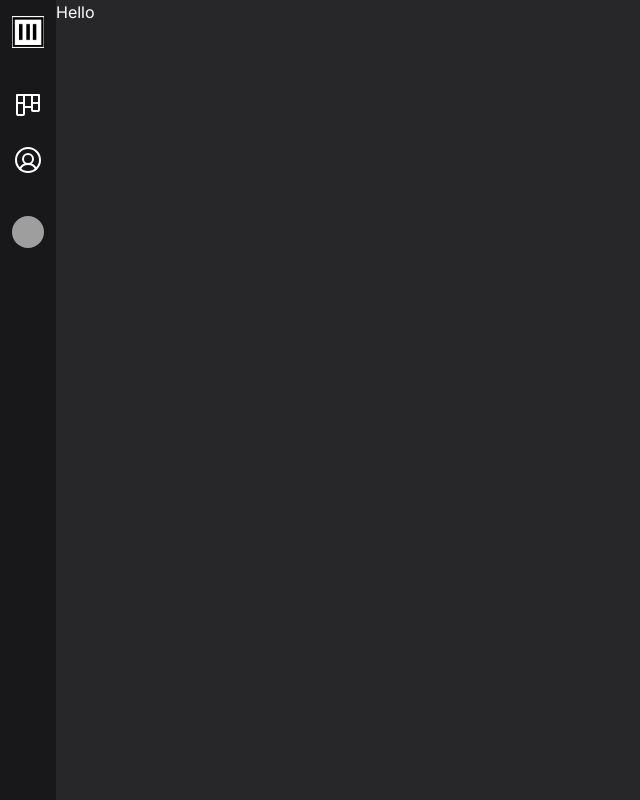
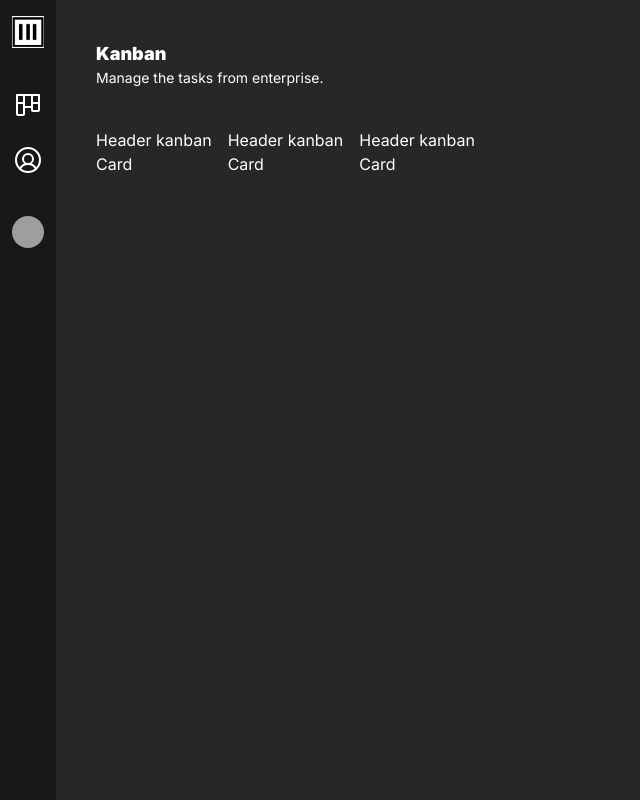
Before and after one commit to Kelvis-fernando/kanban-app, a React (Vite) app: page / in a window 1280 px wide. Shown: the whole page, without its empty margins (0-640 px from the left). Built offline with nearby package versions, Linux system fonts and the light colour scheme; grey boxes are pictures that could not be loaded.

Commit message:
structure to kanban created, and componentized the header pages

```diff
--- /dev/null
+++ b/src/components/HeaderPage.tsx
@@ -0,0 +1,15 @@
+interface HeaderPageProps {
+  title: string;
+  subtitle: string;
+}
+
+const HeaderPage = ({ title, subtitle }: HeaderPageProps) => {
+  return (
+    <div className="mb-10">
+      <h1 className="font-black text-lg">{title}</h1>
+      <h3 className="text-sm">{subtitle}</h3>
+    </div>
+  );
+};
+
+export default HeaderPage;
--- a/src/pages/Kanban.tsx
+++ b/src/pages/Kanban.tsx
@@ -1,7 +1,28 @@
+import HeaderPage from "../components/HeaderPage";
 const Kanban = () => {
   return (
-    <div>
-      <h1>Hello</h1>
+    <div className="m-10">
+      <HeaderPage title={"Kanban"} subtitle={"Manage the tasks from enterprise."} />
+      <div className="grid grid-cols-3 grid-flow-col gap-4">
+        <div>
+          <div>Header kanban</div>
+          <div>
+            <div>Card</div>
+          </div>
+        </div>
+        <div>
+          <div>Header kanban</div>
+          <div>
+            <div>Card</div>
+          </div>
+        </div>
+        <div>
+          <div>Header kanban</div>
+          <div>
+            <div>Card</div>
+          </div>
+        </div>
+      </div>
     </div>
   );
 };
--- a/src/pages/Users.tsx
+++ b/src/pages/Users.tsx
@@ -1,3 +1,4 @@
+import HeaderPage from "../components/HeaderPage";
 import Table from "../components/users/Table";
 
 const Users = () => {
@@ -35,12 +36,10 @@ const Users = () => {
       access: "Admin",
     },
   ];
+
   return (
     <div className="m-10">
-      <div className="mb-10">
-        <h1 className="font-black text-lg">Users</h1>
-        <h3 className="text-sm">Manage and add new users</h3>
-      </div>
+      <HeaderPage title={"Users"} subtitle={"Manage and add new users."} />
       <table>
         <tbody>
           {users.map((user, index) => {
```
